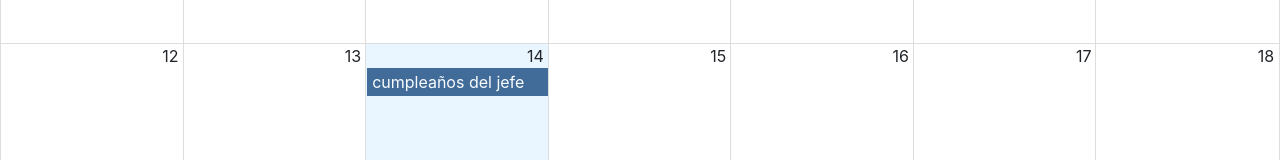
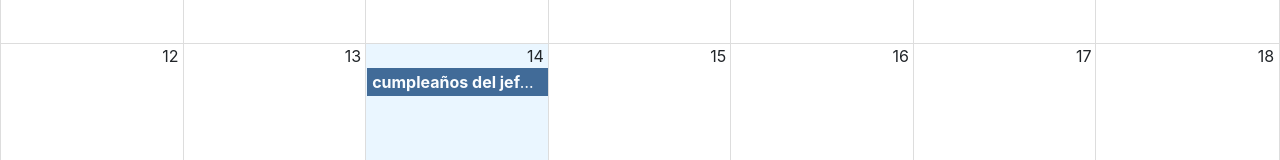
Before and after one commit to JuanBRS/CalendarAppReact, a React (Vite) app: page / in a window 1280 px wide. Shown: the part 365-525 px from the top of the page. Built offline with nearby package versions, Linux system fonts and the light colour scheme.

Commit message:
cuadro de evento personalizado

```diff
--- /dev/null
+++ b/src/calendar/components/CalendarEvents.jsx
@@ -0,0 +1,17 @@
+
+
+export const CalendarEvents = ({event}) => {
+
+const {title, user}= event;
+
+
+  return (
+    <>
+
+    <strong>{title}</strong>
+    <span> - { user.name }</span>
+
+    </>
+
+  )
+}
--- a/src/calendar/index.js
+++ b/src/calendar/index.js
@@ -1,3 +1,3 @@
+export * from "./components/CalendarEvents";
 export * from "./pages/CalendarPage";
-
 export * from "./components/Navbar"
--- a/src/calendar/pages/CalendarPage.jsx
+++ b/src/calendar/pages/CalendarPage.jsx
@@ -1,7 +1,7 @@
 import { Calendar } from "react-big-calendar";
 import "react-big-calendar/lib/css/react-big-calendar.css";
 import { addHours } from "date-fns";
-import { Navbar } from "../";
+import { CalendarEvents, Navbar } from "../";
 import { localizer, getMessagesES } from "../../helpers";
 
 const events = [
@@ -20,7 +20,6 @@
 
 export const CalendarPage = () => {
   const eventStyleGetter = (event, start, end, isSelected) => {
-    console.log({ event, start, end, isSelected });
 
     const style = {
       backgroundColor: "#12447CF8",
@@ -44,6 +43,10 @@
         style={{ height: "calc( 100vh - 80px)" }}
         messages={getMessagesES()}
         eventPropGetter={eventStyleGetter}
+        components={{
+
+          event: CalendarEvents
+        }}
       />
     </>
   );
```
